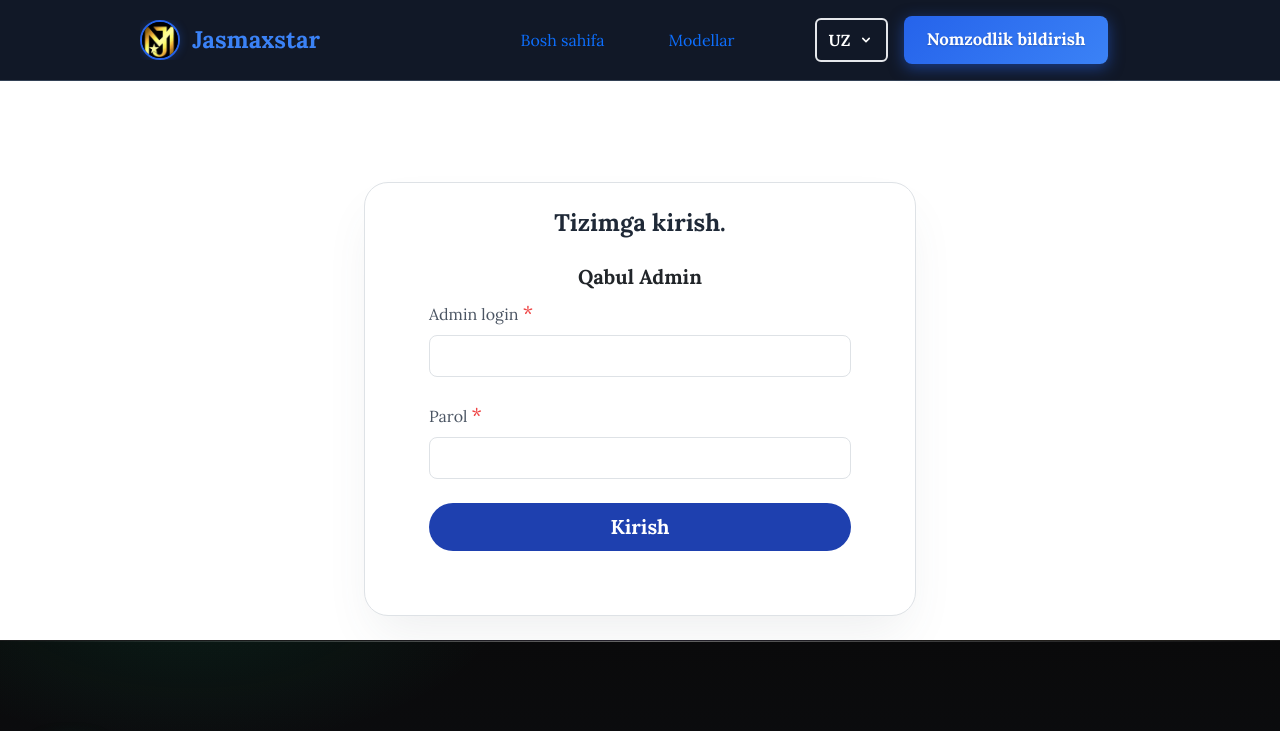
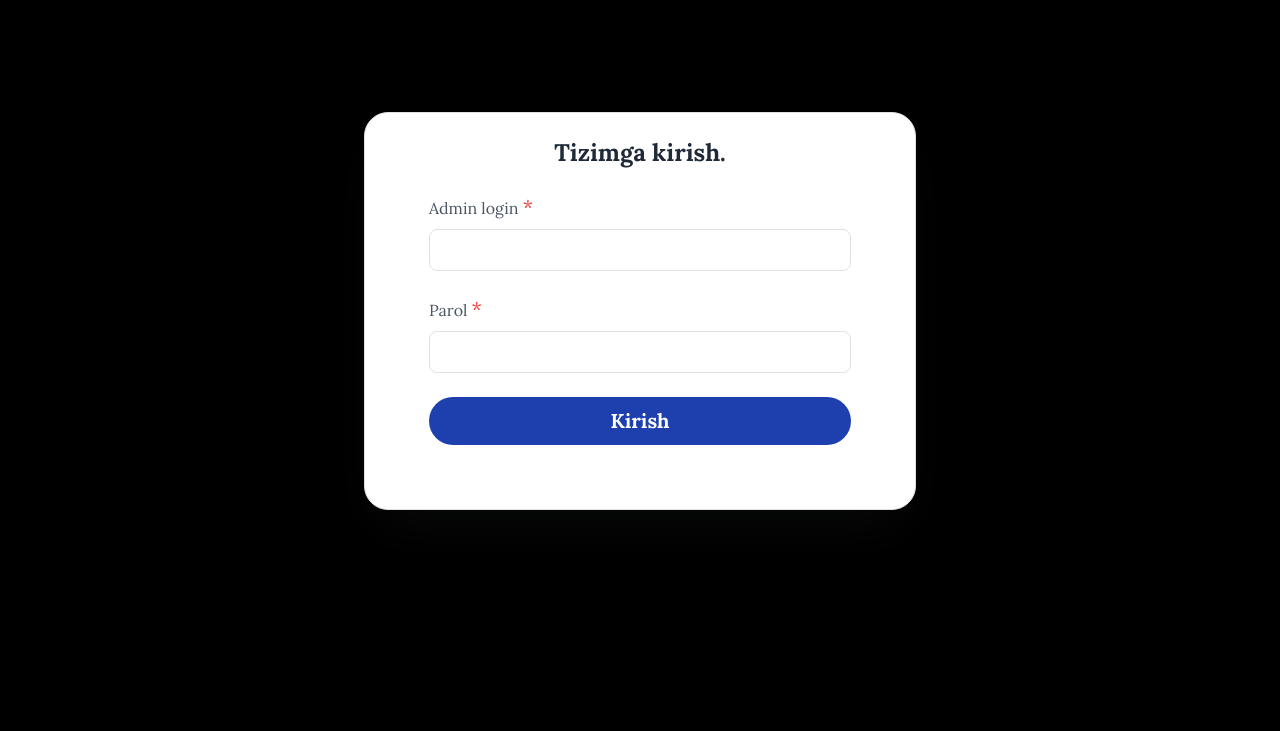
Before and after one commit to akobirrustamov/casting_web, a React (Create React App) app in the folder frontend/: page /admin/login in a window 1280 px wide. Shown: the top 731 px of the page. Built offline with nearby package versions, Linux system fonts and the light colour scheme.

Commit message:
kkkkk
kid

```diff
--- a/frontend/src/App.js
+++ b/frontend/src/App.js
@@ -56,7 +56,7 @@ function App() {
         {/*  app admin */}
         <Route path={"/admin/login"} element={<LoginPage />} />
         <Route path={"/admin/home"} element={<AdminHome />} />
-        {/* <Route path={"/admin/news"} element={<AdminNews />} /> */}
+        <Route path={"/admin/news"} element={<AdminNews />} />
         <Route path={"/admin/casting-users"} element={<CastingUser />} />
         <Route path={"/admin/accepted"} element={<CastingUserAccepted />} />
         <Route path={"/admin/casting-users/:castingUserId"} element={<CastingUserDetail />} />
--- a/frontend/src/admin/LoginAdmin.js
+++ b/frontend/src/admin/LoginAdmin.js
@@ -1,18 +1,18 @@
 import React, { useState } from 'react';
 
 
-import {useNavigate} from "react-router-dom";
+import { useNavigate } from "react-router-dom";
 import Header from "../pages/header/Header";
 import Footer from "../pages/footer/Footer";
 import ApiCall from "../config/index"
 const LoginStudent = () => {
-    const [adminData, setAdminData] = useState({ phone: '', password: '', rememberMe:false });
+    const [adminData, setAdminData] = useState({ phone: '', password: '', rememberMe: false });
 
     const handleAdminChange = (e) => {
         const { name, value } = e.target;
         setAdminData({ ...adminData, [name]: value });
     };
-    const navigate=useNavigate();
+    const navigate = useNavigate();
 
     const handleAdminSubmit = async (e) => {
         e.preventDefault();
@@ -27,14 +27,14 @@ const LoginStudent = () => {
                 localStorage.setItem("access_token", response.data.access_token);
             }
             const roles = response.data.roles || [];
-            if (roles[0].name === "ROLE_SUPER_ADMIN" && response.error===false) {
+            if (roles[0].name === "ROLE_SUPER_ADMIN" && response.error === false) {
                 navigate("/dashboard");
             }
-            if (roles[0].name === "ROLE_ADMIN" && response.error===false){
+            if (roles[0].name === "ROLE_ADMIN" && response.error === false) {
                 navigate("/admin/home")
             }
 
-            if (roles[0].name === "ROLE_AGENT" && response.error===false){
+            if (roles[0].name === "ROLE_AGENT" && response.error === false) {
                 navigate("/agent/home")
             }
 
@@ -46,8 +46,7 @@ const LoginStudent = () => {
         }
     };
     return (
-        <div className="min-h-screen bg-white selection:bg-primary/10 selection:text-primary dark:bg-gray-900">
-            <Header />
+        <div className="min-h-screen bg-black selection:bg-primary/10 selection:text-primary dark:bg-gray-900">
             <section className="pt-24 mt-0 sm:pt-36 md:pt-40 lg:pt-28">
                 <div className="mx-auto px-4 sm:px-12 xl:max-w-6xl xl:px-0 mb-4" >
                     <div>
@@ -71,7 +70,7 @@ const LoginStudent = () => {
 
                                 <form onSubmit={handleAdminSubmit} className="mt-4 p-10 pt-0">
                                     <div>
-                                        <h2 className={"text-center text-xl font-bold"}>Qabul Admin</h2>
+
                                         <label htmlFor="phone"
                                             className="my-2 mb-2 block text-gray-600 dark:text-gray-300">Admin login <span
                                                 className="text-xl text-red-500 dark:text-red-400">*</span></label>
@@ -104,7 +103,6 @@ const LoginStudent = () => {
                     </div>
                 </div>
             </section>
-            <Footer />
         </div>
     );
 };
--- a/frontend/src/admin/admin/CastingUser.js
+++ b/frontend/src/admin/admin/CastingUser.js
@@ -1,5 +1,5 @@
 import React, { useState, useEffect } from 'react';
-import ApiCall from "../../config";
+import ApiCall from "../../config/index";
 import { useNavigate } from "react-router-dom";
 import Header from "./HeaderAdmin";
 import { FaUser, FaPhone, FaEnvelope, FaTelegram } from 'react-icons/fa';
@@ -11,6 +11,7 @@ const CastingUser = () => {
     const [loading, setLoading] = useState(false);
     const [error, setError] = useState(null);
     const [statusFilter, setStatusFilter] = useState("all");
+    const [showAppeal, setShowAppeal] = useState(false)
     const navigate = useNavigate();
     const accessToken = localStorage.getItem("access_token");
     const checkSecurity = () => {
@@ -36,6 +37,7 @@ const CastingUser = () => {
         setLoading(true);
         try {
             const response = await ApiCall('/api/v1/casting-user', 'GET');
+            console.log(response);
             if (response.error) {
                 setError(response.data);
             } else {
--- a/frontend/src/admin/admin/HeaderAdmin.js
+++ b/frontend/src/admin/admin/HeaderAdmin.js
@@ -46,19 +46,25 @@ function Header() {
                         <ul>
                             <li>
                                 <Link to="/admin/home" className="nav-link">
-                                    <span>Bosh Sahifa</span>
+                                    <span>🏠Bosh Sahifa</span>
+                                    <div className="link-underline"></div>
+                                </Link>
+                            </li>
+                            <li>
+                                <Link to="/admin/news" className="nav-link">
+                                    <span>📰Yangiliklar</span>
                                     <div className="link-underline"></div>
                                 </Link>
                             </li>
                             <li>
                                 <Link to="/admin/casting-users" className="nav-link">
-                                    <span>Kelib tushgan arizalar</span>
+                                    <span>🎭Kelib tushgan arizalar</span>
                                     <div className="link-underline"></div>
                                 </Link>
                             </li>
                             <li>
                                 <Link to="/admin/accepted" className="nav-link">
-                                    <span>Kelib tushgan arizalar</span>
+                                    <span>✔️Qabul qilingan arizalar</span>
                                     <div className="link-underline"></div>
                                 </Link>
                             </li>
--- a/frontend/src/config/index.js
+++ b/frontend/src/config/index.js
@@ -1,9 +1,12 @@
 import axios from "axios";
 export let baseUrl;
-// baseUrl ="http://localhost:8080";
-baseUrl ="https://castinguz.site";
+baseUrl ="http://localhost:8080";
+// baseUrl ="https://castinguz.site";
 // baseUrl ="";
 export default function (url, method, data, param) {
+
+
+
     let token = localStorage.getItem("access_token");
     // console.log(param)
     return axios({
```
Also changed, not shown: frontend/src/admin/admin/AdminNews.js (+7 -0 lines). Lines whose indentation alone changed are shown as unchanged.
